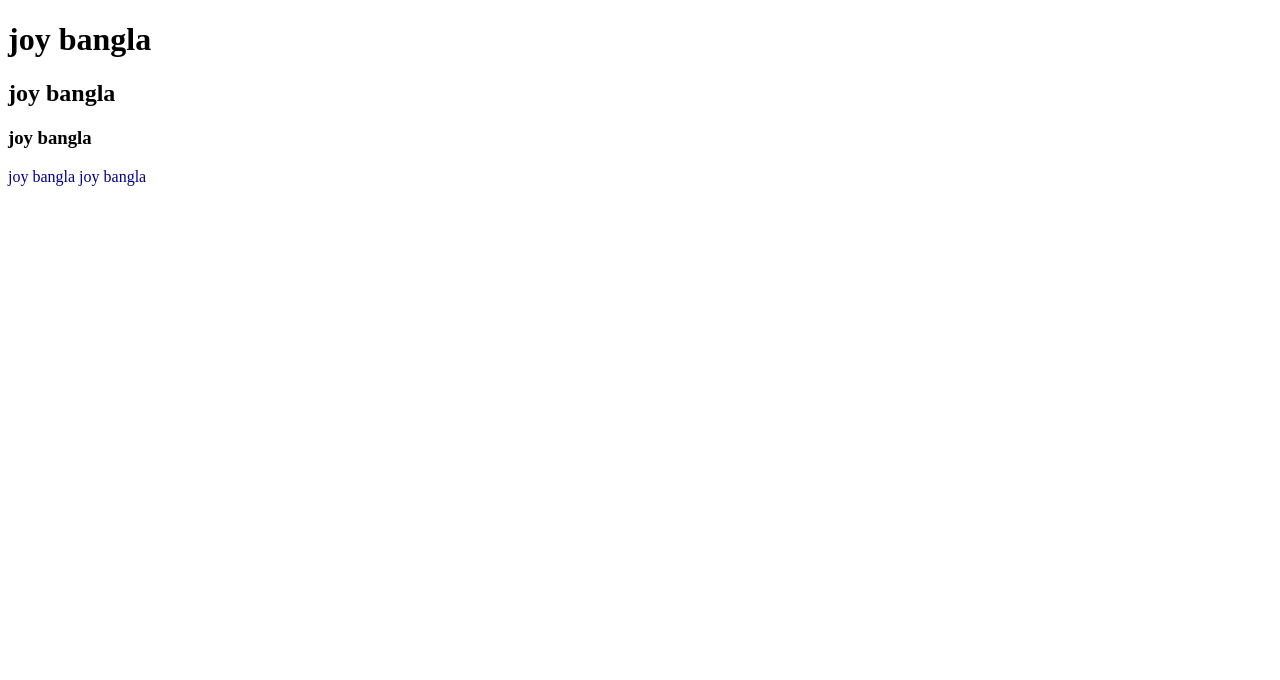
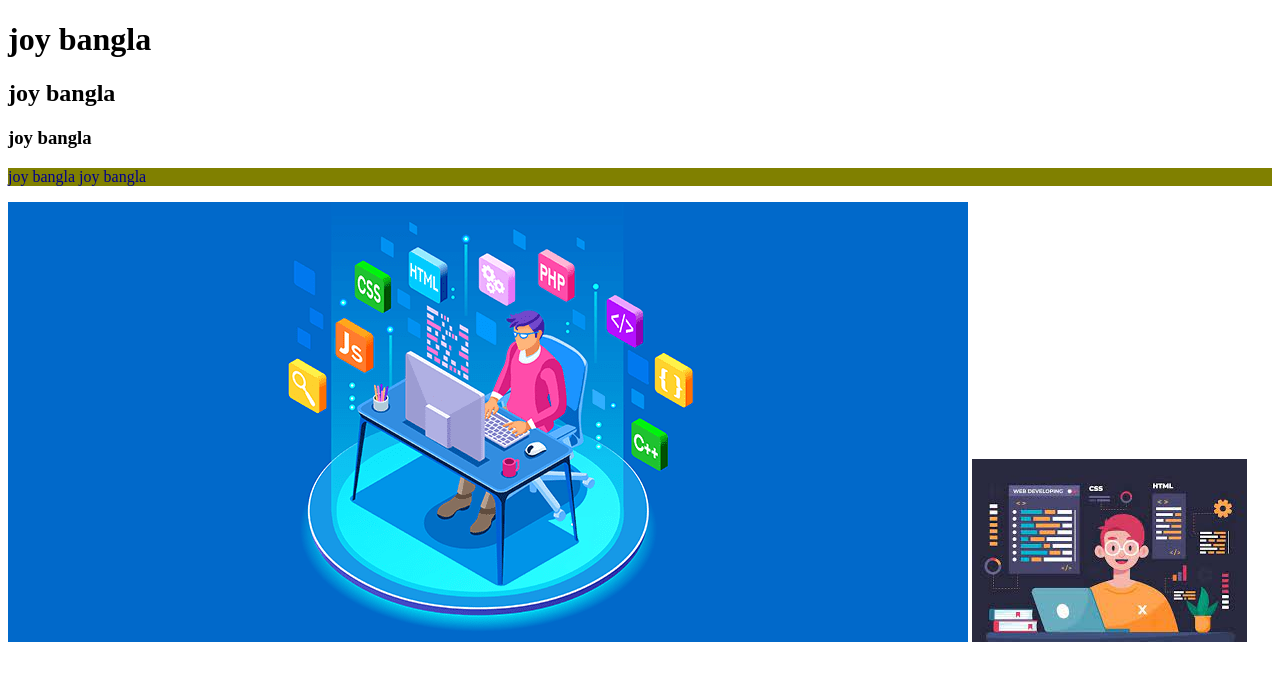
Before and after one commit to grmaruf015/my.2nd.repo, a plain HTML site: page index.html in a window 1280 px wide. Drawn offline with Linux system fonts and the light colour scheme.

Commit message:
image add

```diff
--- a/index.html
+++ b/index.html
@@ -11,6 +11,8 @@
     <h2>joy bangla</h2>
     <h3>joy bangla</h3>
     <p>joy bangla joy bangla</p>
+    <img src="top11.png" alt="">
+    <img src="devloper.jpeg" alt="">
 
 </body>
 </html>
--- a/style.css
+++ b/style.css
@@ -1,3 +1,4 @@
 p{
     color: darkblue;
+    background-color: olive;
 }
```
Also changed, not shown: devloper.jpeg (added), png-clipart-favicon-computer-icons-icon-design-share-icon-globalization-text-logo.png (added), top11.png (added).
